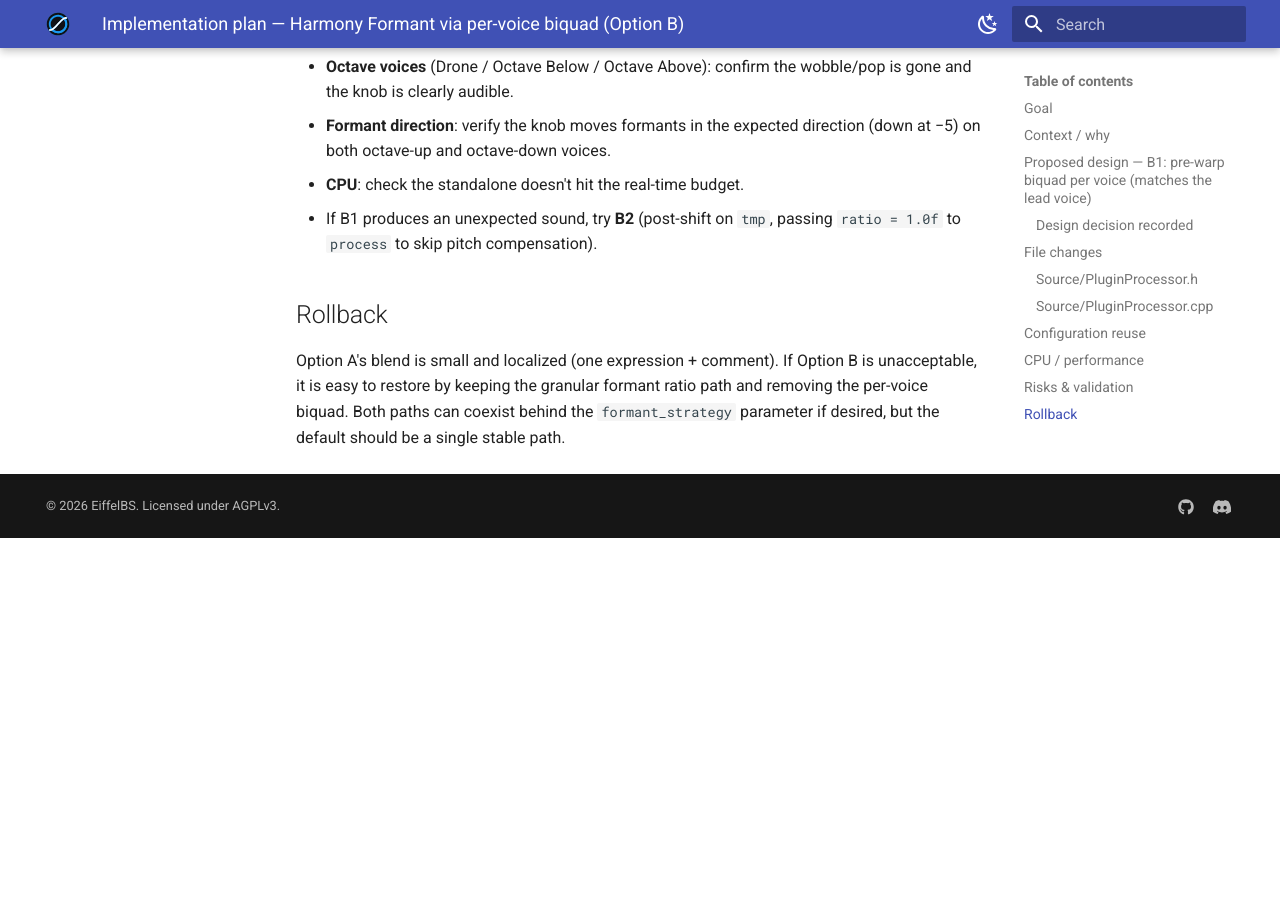
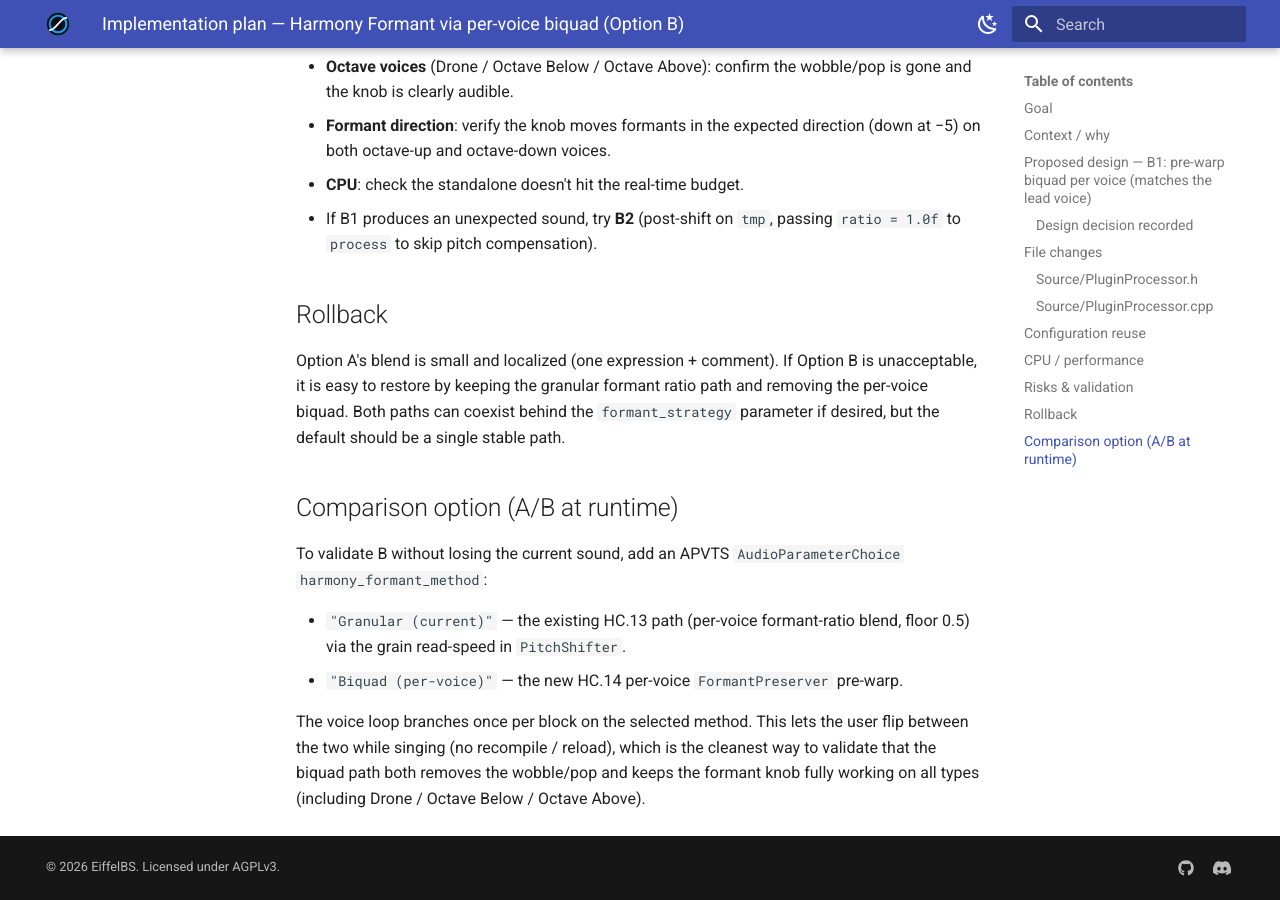
Before and after one commit to EiffelBS/OpenVoxTuner, an MkDocs documentation site: the page built from docs/implementation-plan-harmony-formant-biquad.md, in a window 1280 px wide and 900 px high, scrolled down 3076 px. Built offline with MkDocs 1.6.1 and Material for MkDocs 9.7.7, drawn with Linux system fonts in a browser that asks for light colours; the version menu is left out; before the commit the page ends 3614 px from its top, so only the background shows below that.

Commit message:
docs: add runtime A/B comparison option (granular vs biquad) to the biquad formant plan

```diff
--- a/docs/implementation-plan-harmony-formant-biquad.md
+++ b/docs/implementation-plan-harmony-formant-biquad.md
@@ -122,3 +122,18 @@ Option A's blend is small and localized (one expression + comment). If Option B
 unacceptable, it is easy to restore by keeping the granular formant ratio path and
 removing the per-voice biquad. Both paths can coexist behind the `formant_strategy`
 parameter if desired, but the default should be a single stable path.
+
+## Comparison option (A/B at runtime)
+
+To validate B without losing the current sound, add an APVTS `AudioParameterChoice`
+`harmony_formant_method`:
+
+- `"Granular (current)"` — the existing HC.13 path (per-voice formant-ratio blend,
+  floor 0.5) via the grain read-speed in `PitchShifter`.
+- `"Biquad (per-voice)"` — the new HC.14 per-voice `FormantPreserver` pre-warp.
+
+The voice loop branches once per block on the selected method. This lets the user
+flip between the two while singing (no recompile / reload), which is the cleanest
+way to validate that the biquad path both removes the wobble/pop and keeps the
+formant knob fully working on all types (including Drone / Octave Below / Octave
+Above).
```
